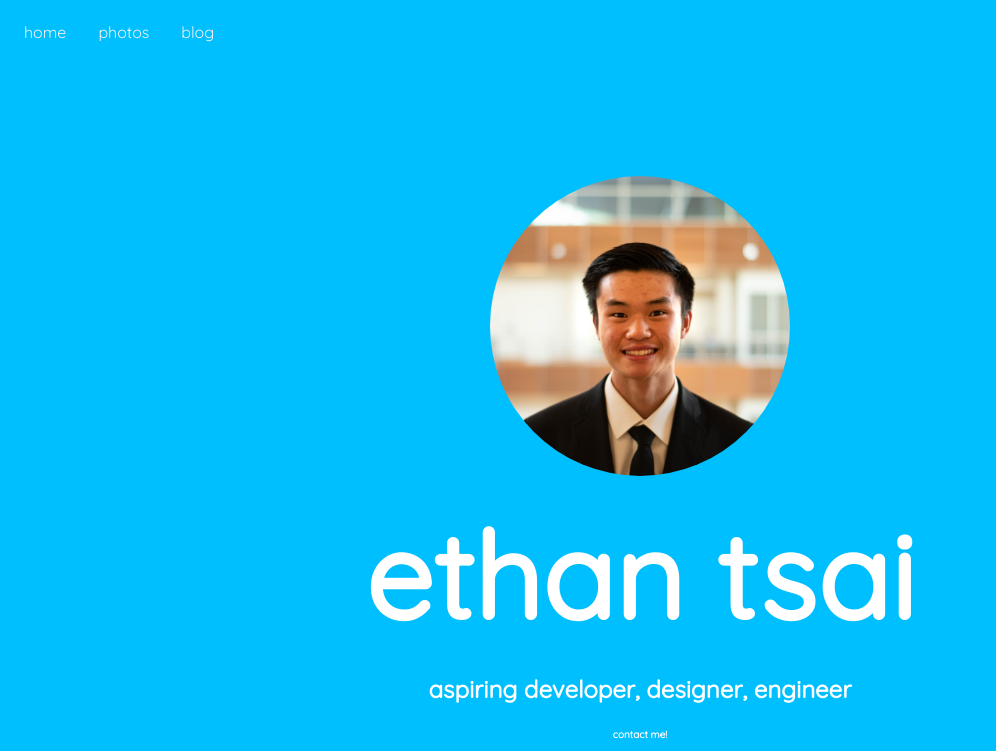
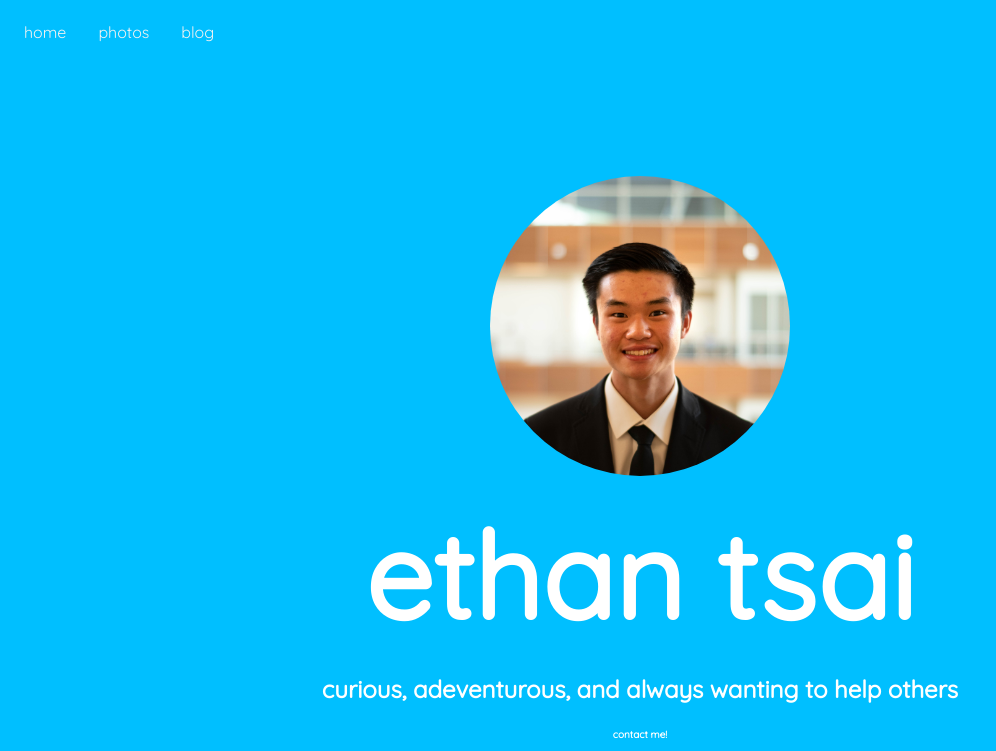
Before and after one commit to ethantsai01/ethantsai01.github.io, a plain HTML site: page index.html in a window 1280 px wide. Shown: the top 751 px of the page, without its empty margins (0-996 px from the left). Drawn offline with Linux system fonts and the light colour scheme.

Commit message:
Add files via upload

```diff
--- a/index.html
+++ b/index.html
@@ -18,7 +18,7 @@
   <div class = "nameheader">
     <img src = "headshot.jpg" style = "width: 300px; border-radius: 50%; margin: 20px">
     <p style = "font-size: 750%; font-weight: bolder; margin: 0">ethan tsai</p>
-    <h3 style = "font-size: 24px; margin: 10">aspiring developer, designer, engineer</h3>
+    <h3 style = "font-size: 24px; margin: 10">curious, adeventurous, and always wanting to help others</h3>
     <h4 style = "font-size: 10px">contact me!</h4>
     <a href = "https://www.linkedin.com/in/ethantsai01/">
       <i class = "fab fa-linkedin-in fa-3x" style = "color: white; padding-right: 30px; text-decoration: none;"></i>
```
